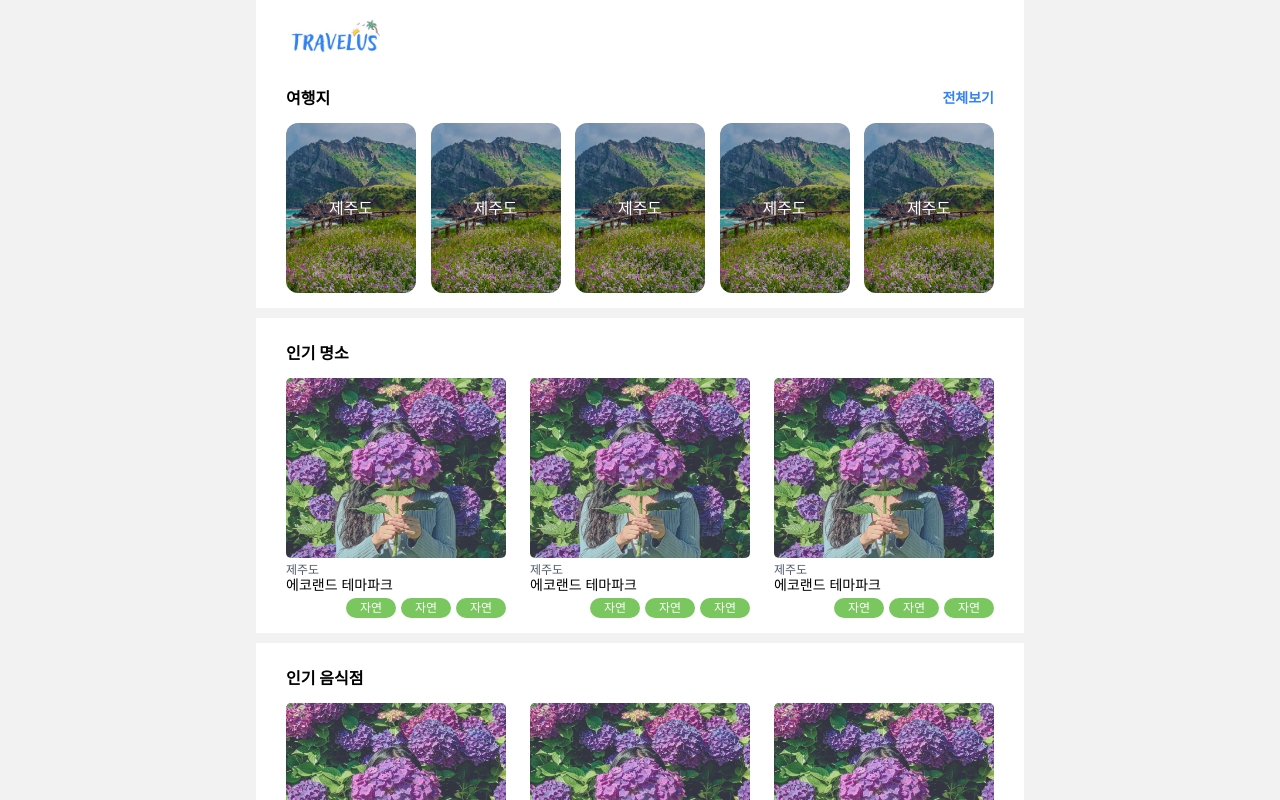
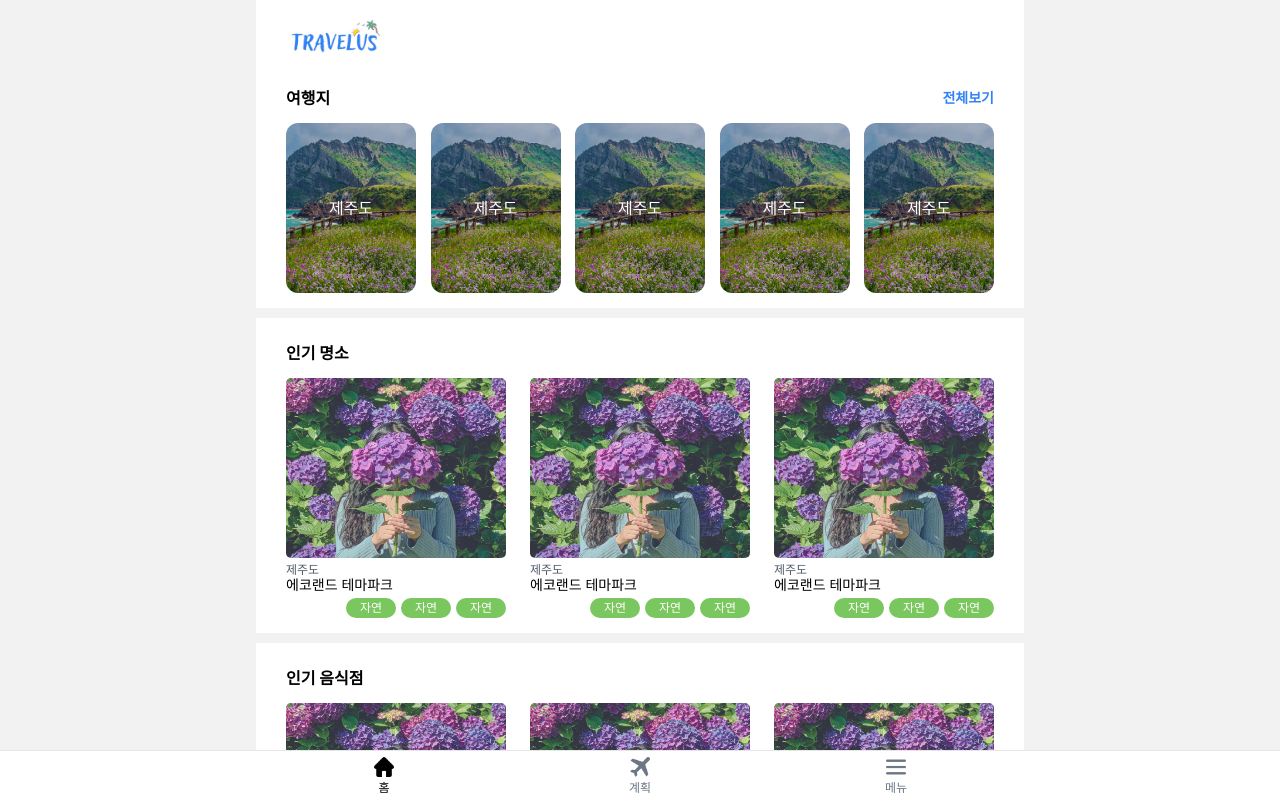
Before and after one commit to travleus/TRAVELUS-FE, a Next.js app: page / in a window 1280 px wide. Shown: the top 800 px of the page. Built offline with nearby package versions, Linux system fonts and the light colour scheme.

Commit message:
feat : #30 [Page] HomePage Header,Footer 추가

```diff
--- a/pages/index.tsx
+++ b/pages/index.tsx
@@ -1,17 +1,16 @@
 import type { NextPage } from 'next';
-import AppLogo from '@components/AppLogo';
 import styled from '@emotion/styled';
 import Text from '@components/Text';
 import CityCardItem from '@components/CityCardItem';
 import PlaceCardItem from '@components/PlaceCardItem';
 import colors from '@constants/colors';
+import Footer from '@components/Footer';
+import Header from '@components/Header';
 
 const Home: NextPage = () => {
   return (
     <Container>
-      <Header>
-        <AppLogo />
-      </Header>
+      <Header />
       <ContentBox>
         <ContentHeader>
           <Text typographyType={'t5'} fontWeight={700}>
@@ -55,6 +54,7 @@ const Home: NextPage = () => {
           <PlaceCardItem />
         </ContentItemBox>
       </ContentBox>
+      <Footer />
     </Container>
   );
 };
@@ -62,10 +62,7 @@ const Home: NextPage = () => {
 const Container = styled.div`
   display: flex;
   flex-direction: column;
-`;
-
-const Header = styled.div`
-  padding: 10px 30px 0;
+  padding-bottom: 50px;
 `;
 
 const ContentBox = styled.div`
```
